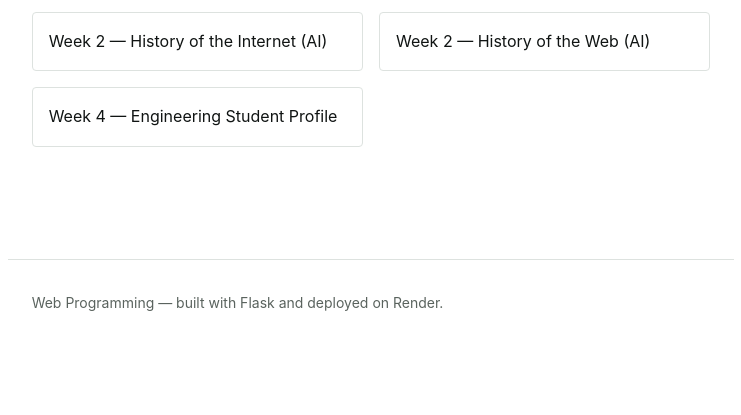
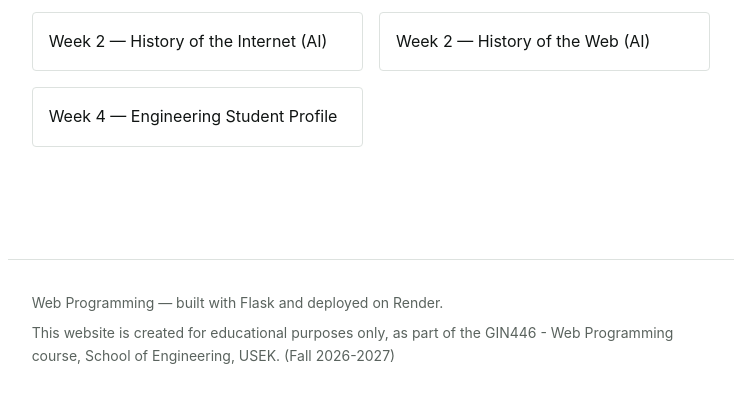
Before and after one commit to JeanElBeainy/web-programming-site, a Flask app: page / in a window 1280 px wide. Shown: the part 535-950 px from the top of the page, without its empty margins (269-1010 px from the left). Before the commit the page ends 846 px from the top, so only its background shows below. Run offline with Flask 3, Linux system fonts and the light colour scheme.

Commit message:
Add eduational purpose footer to home-page

```diff
--- a/templates/base.html
+++ b/templates/base.html
@@ -37,6 +37,13 @@
     {% block footer %}
     <footer>
         <p>Web Programming — built with Flask and deployed on Render.</p>
+        {% block footer_statement %}
+        <p>
+            This website is created for educational purposes
+            only, as part of the GIN446 - Web Programming course,
+            School of Engineering, USEK. (Fall 2026-2027)
+        </p>
+        {% endblock %}
     </footer>
     {% endblock %}
 </body>
```
